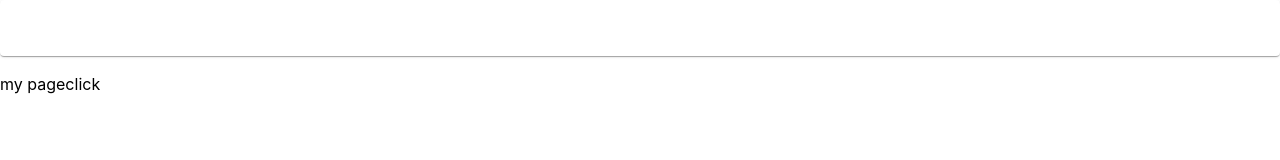
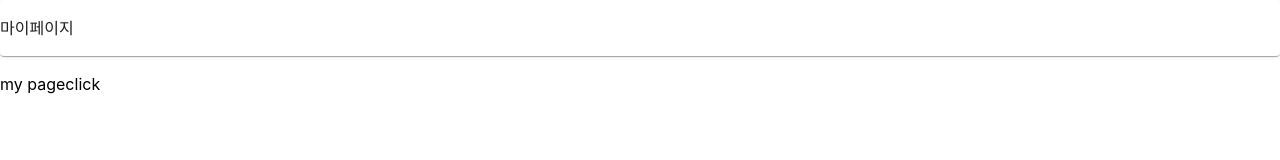
Before and after one commit to gimminjae/we-bible-front, a React (Create React App) app: page /my-page in a window 1280 px wide. Shown: the top 160 px of the page. Built offline with nearby package versions, Linux system fonts and the light colour scheme; what tailwindcss-animated would draw is missing.

Commit message:
MyPage setMenu

```diff
--- a/src/pages/my/MyViewPage.tsx
+++ b/src/pages/my/MyViewPage.tsx
@@ -1,6 +1,14 @@
+import { useEffect } from "react"
 import plan from "../../domain/plan/plan"
+import useHeader from "../../hooks/useHeader"
 
 function MyViewPage() {
+  const { setMenu } = useHeader()
+
+  useEffect(() => {
+    setMenu(<>마이페이지</>)
+  }, [])
+
   return (
     <>
       <div>
```
